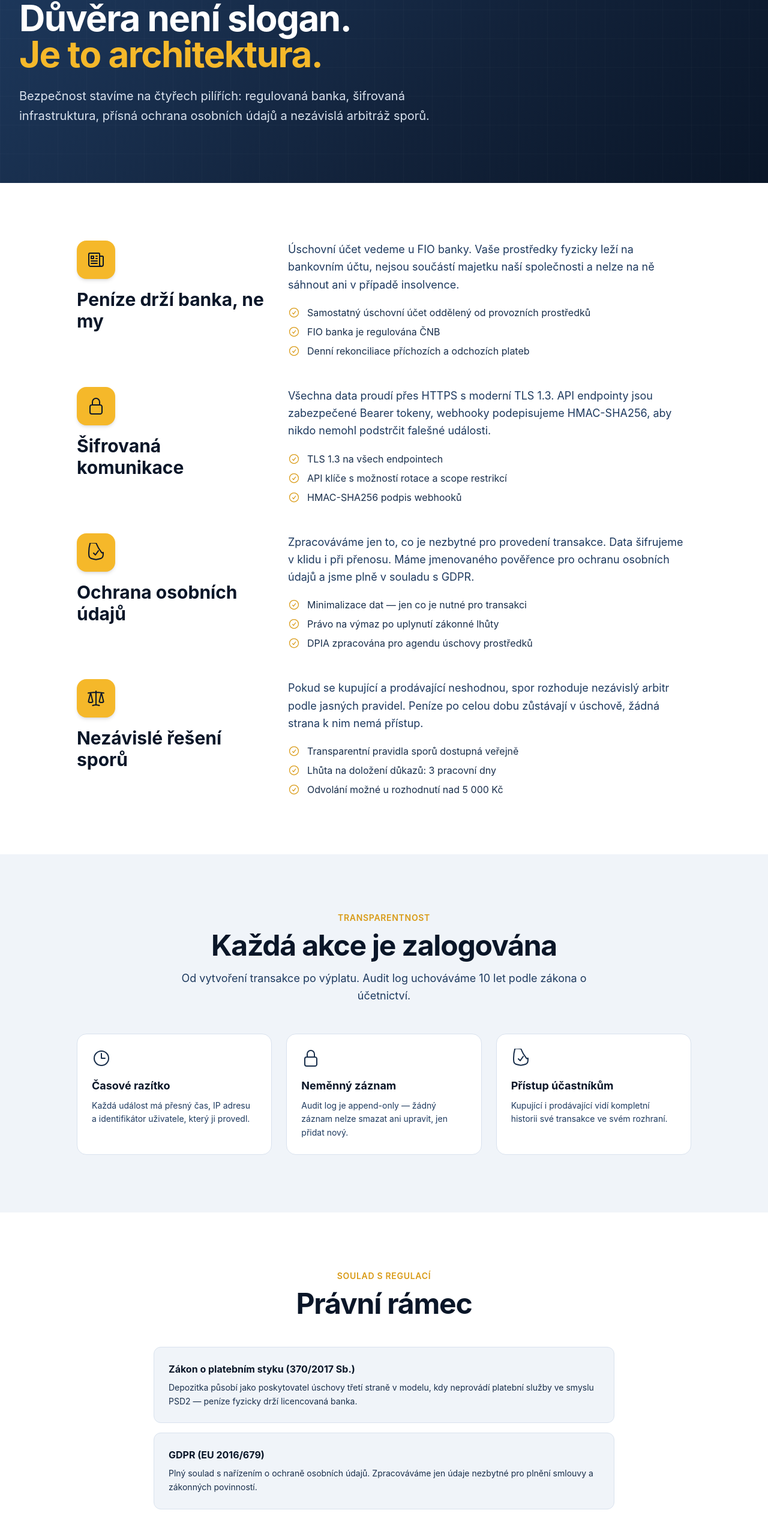
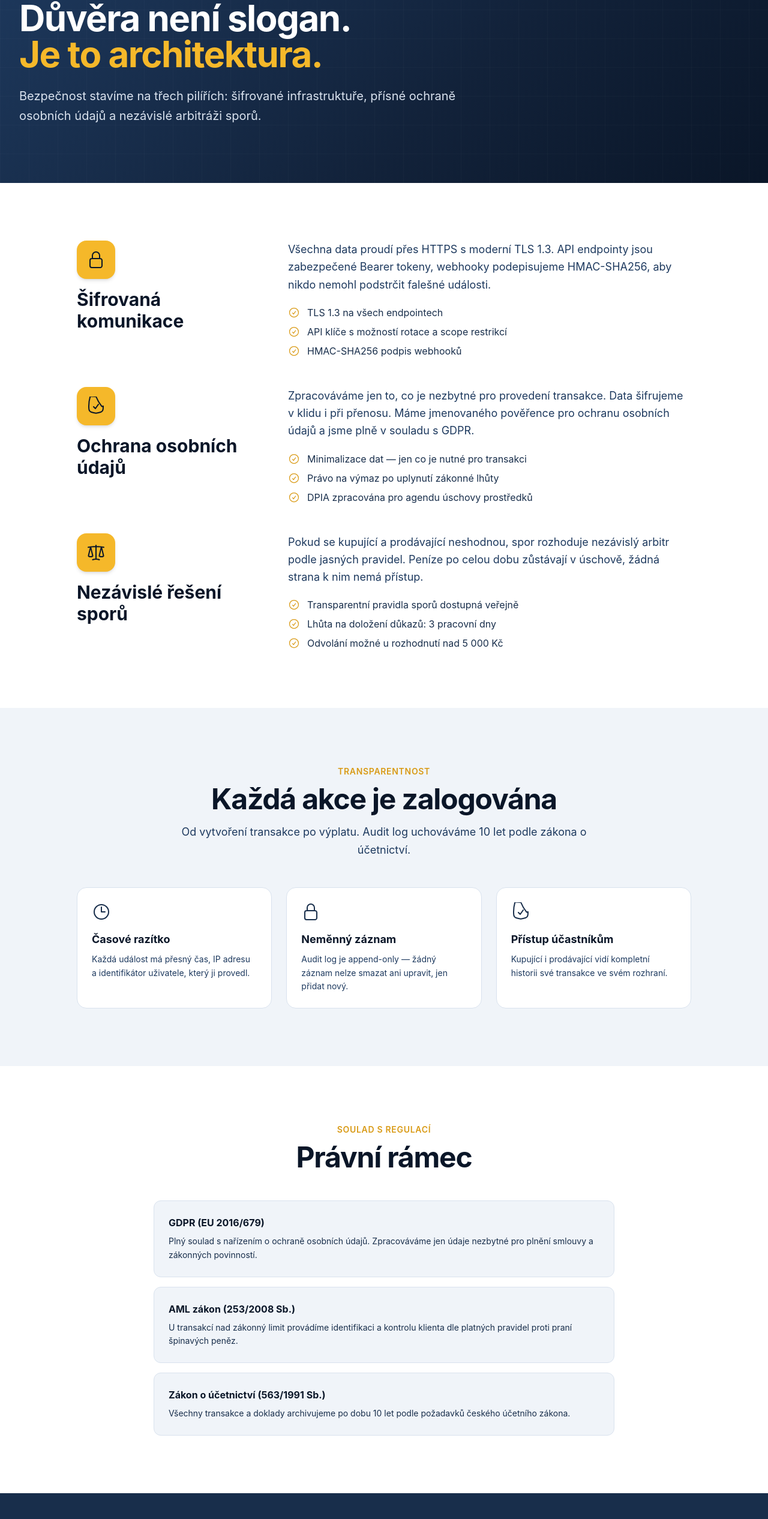
Before and after one commit to Vokurcak68/depozitka-web, a Next.js app: page /bezpecnost in a window 1280 px wide. Shown: the part 193-2725 px from the top of the page at 60% size. Built offline with nearby package versions, Linux system fonts and the light colour scheme.

Commit message:
refactor(bezpecnost): odstraněn pilíř 'Peníze drží banka' + související zmínky (trust bar, compliance, hero)

```diff
--- a/src/app/bezpecnost/page.tsx
+++ b/src/app/bezpecnost/page.tsx
@@ -4,7 +4,6 @@ import Button from "@/components/Button";
 import {
   ShieldCheck,
   Lock,
-  Bank,
   Scale,
   CheckCircle,
   Clock,
@@ -14,20 +13,10 @@ import {
 export const metadata: Metadata = {
   title: "Bezpečnost",
   description:
-    "Jak Depozitka chrání vaše peníze i data. Úschovní účet ve FIO bance, GDPR, auditovatelné logy, šifrovaná komunikace a nezávislá arbitráž.",
+    "Jak Depozitka chrání vaše peníze i data. GDPR, auditovatelné logy, šifrovaná komunikace a nezávislá arbitráž.",
 };
 
 const pillars = [
-  {
-    icon: Bank,
-    title: "Peníze drží banka, ne my",
-    desc: "Úschovní účet vedeme u FIO banky. Vaše prostředky fyzicky leží na bankovním účtu, nejsou součástí majetku naší společnosti a nelze na ně sáhnout ani v případě insolvence.",
-    points: [
-      "Samostatný úschovní účet oddělený od provozních prostředků",
-      "FIO banka je regulována ČNB",
-      "Denní rekonciliace příchozích a odchozích plateb",
-    ],
-  },
   {
     icon: Lock,
     title: "Šifrovaná komunikace",
@@ -76,9 +65,8 @@ export default function BezpecnostPage() {
               <span className="text-gold-400">Je to architektura.</span>
             </h1>
             <p className="text-lg sm:text-xl text-navy-100 leading-relaxed">
-              Bezpečnost stavíme na čtyřech pilířích: regulovaná banka,
-              šifrovaná infrastruktura, přísná ochrana osobních údajů a
-              nezávislá arbitráž sporů.
+              Bezpečnost stavíme na třech pilířích: šifrované infrastruktuře,
+              přísné ochraně osobních údajů a nezávislé arbitráži sporů.
             </p>
           </div>
         </div>
@@ -174,16 +162,6 @@ export default function BezpecnostPage() {
           <div className="space-y-4">
             <div className="bg-navy-50 rounded-xl p-6 border border-navy-100">
               <h3 className="font-bold text-navy-900 mb-2">
-                Zákon o platebním styku (370/2017 Sb.)
-              </h3>
-              <p className="text-sm text-navy-700 leading-relaxed">
-                Depozitka působí jako poskytovatel úschovy třetí straně
-                v modelu, kdy neprovádí platební služby ve smyslu PSD2 —
-                peníze fyzicky drží licencovaná banka.
-              </p>
-            </div>
-            <div className="bg-navy-50 rounded-xl p-6 border border-navy-100">
-              <h3 className="font-bold text-navy-900 mb-2">
                 GDPR (EU 2016/679)
               </h3>
               <p className="text-sm text-navy-700 leading-relaxed">
--- a/src/app/page.tsx
+++ b/src/app/page.tsx
@@ -183,18 +183,18 @@ Bezpečná platba pro český online trh
         <div className="grid grid-cols-1 md:grid-cols-3 gap-8">
           <div className="flex items-start gap-4">
             <div className="h-10 w-10 rounded-lg bg-navy-50 flex items-center justify-center flex-shrink-0">
-              <Bank className="h-6 w-6 text-navy-700" />
+              <Lock className="h-6 w-6 text-navy-700" />
             </div>
             <div>
-              <h4 className="font-bold text-navy-900 mb-1">Úschovní účet ve FIO</h4>
+              <h4 className="font-bold text-navy-900 mb-1">Šifrovaná komunikace</h4>
               <p className="text-sm text-navy-600">
-                Vaše peníze fyzicky drží regulovaná česká banka, ne naše s.r.o.
+                TLS 1.3, HMAC-SHA256 podpis webhooků a pravidelné bezpečnostní audity.
               </p>
             </div>
           </div>
           <div className="flex items-start gap-4">
             <div className="h-10 w-10 rounded-lg bg-navy-50 flex items-center justify-center flex-shrink-0">
-              <Lock className="h-6 w-6 text-navy-700" />
+              <ShieldCheck className="h-6 w-6 text-navy-700" />
             </div>
             <div>
               <h4 className="font-bold text-navy-900 mb-1">GDPR &amp; audit log</h4>
```
